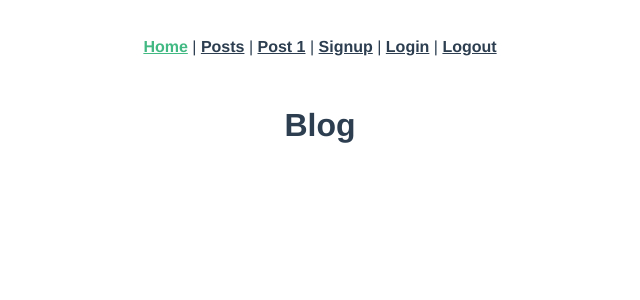
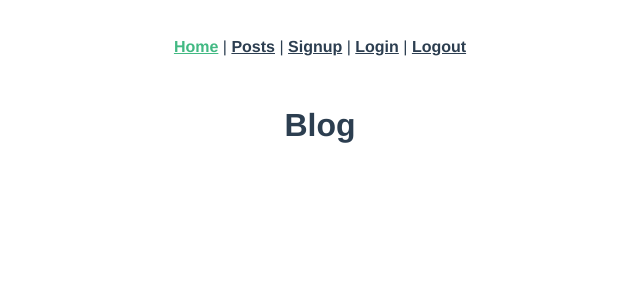
Before and after one commit to kaymccreedy/blog-frontend, a Vue app: page / in a window 1280 px wide. Shown: the top 300 px of the page, without its empty margins (320-960 px from the left). Built offline with nearby package versions, Linux system fonts and the light colour scheme.

Commit message:
updates App.vue to disinclude the Router link to a single post, updates index.js to include variable URL and links to individual posts , updates PostsShow to be variable

```diff
--- a/src/App.vue
+++ b/src/App.vue
@@ -3,8 +3,6 @@
     <router-link to="/">Home</router-link>
     |
     <router-link to="/posts">Posts</router-link>
-    |
-    <router-link to="/posts/1">Post 1</router-link>
     |
     <router-link to="/signup">Signup</router-link>
     |
--- a/src/router/index.js
+++ b/src/router/index.js
@@ -26,7 +26,7 @@ const routes = [
   { path: "/logout", name: "logout", component: LogoutView },
   { path: "/posts", name: "posts-index", component: PostsIndexView },
   { path: "/posts/new", name: "posts-new", component: PostsNewView },
-  { path: "/posts/1", name: "posts1", component: PostsShow },
+  { path: "/posts/:id", name: "posts-show", component: PostsShow },
 ];
 
 const router = createRouter({
--- a/src/views/PostsShow.vue
+++ b/src/views/PostsShow.vue
@@ -12,7 +12,7 @@ export default {
   },
   methods: {
     showPost: function () {
-      axios.get("posts/1").then((response) => {
+      axios.get("posts/" + this.$route.params.id + "json").then((response) => {
         this.post = response.data;
         console.log("Post", this.post);
       });
```
